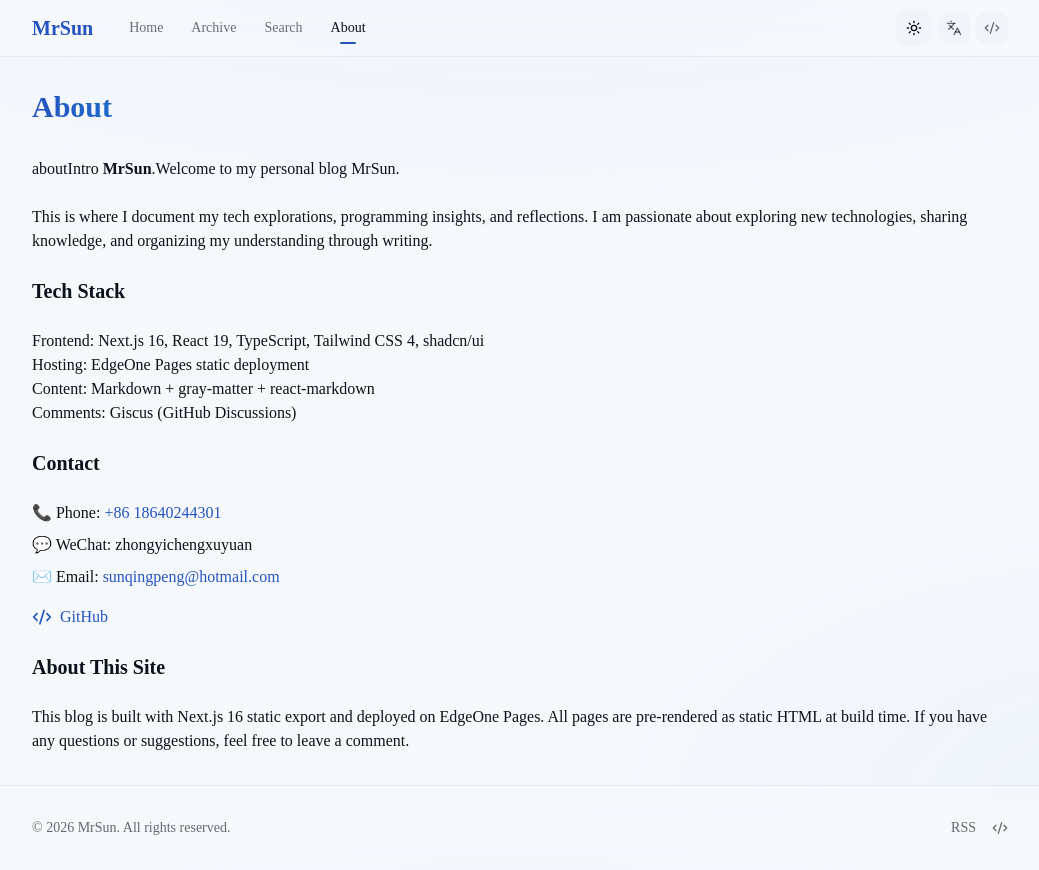
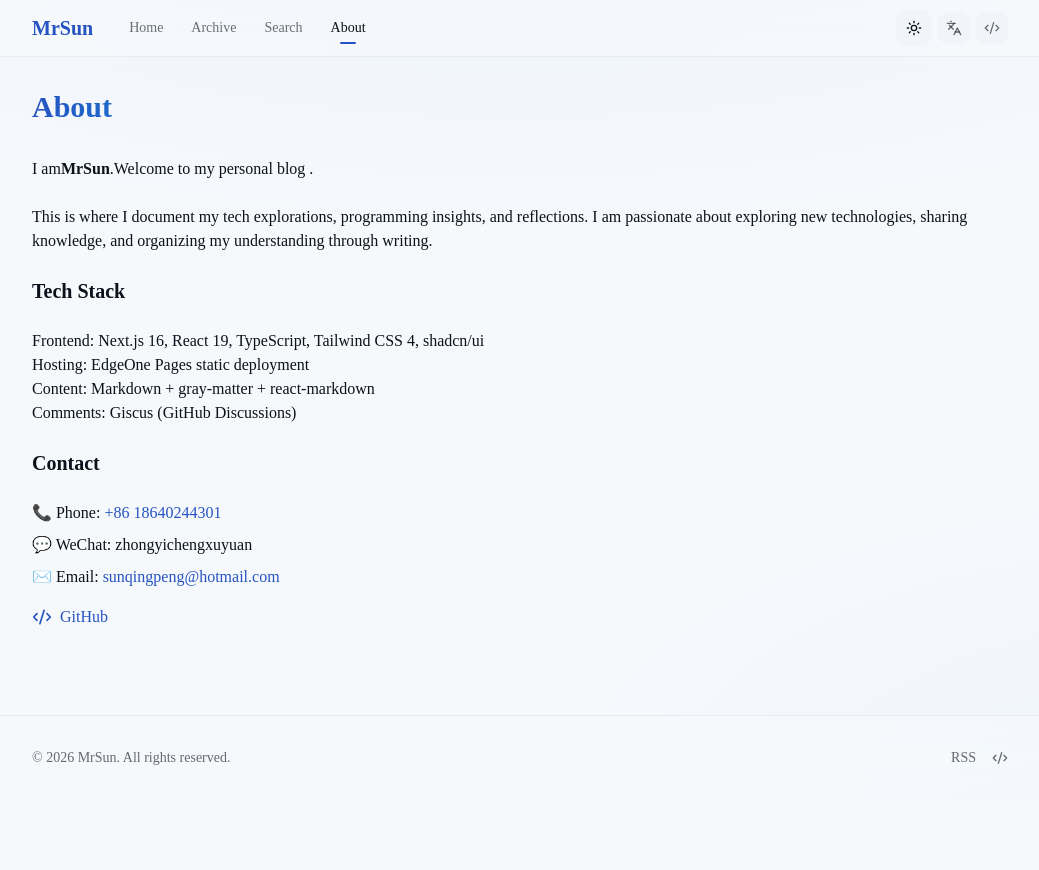
Before and after one commit to spmno/mrsun.me, a Next.js app: page /about in a window 1280 px wide. Shown: the whole page, without its empty margins (120-1159 px from the left). After the commit the page ends 800 px from the top, so only its background shows below. Built offline with nearby package versions, Linux system fonts and the light colour scheme.

Commit message:
Update about-locale-wrapper.tsx

```diff
--- a/src/components/about-locale-wrapper.tsx
+++ b/src/components/about-locale-wrapper.tsx
@@ -16,9 +16,8 @@ export function AboutLocaleWrapper() {
 
       <div className="prose_custom space-y-6">
         <p>
-          {t(locale, 'aboutIntro')}{' '}
-          <strong>{config.author}</strong>.
-          {t(locale, 'aboutWelcome')} {config.title}.
+          I am<strong>{config.author}</strong>.
+          {t(locale, 'aboutWelcome')} .
         </p>
         <p>
           {t(locale, 'aboutContent')}
@@ -50,10 +49,6 @@ export function AboutLocaleWrapper() {
           </li>
         </ul>
 
-        <h2 className="text-xl font-semibold">{t(locale, 'aboutSite')}</h2>
-        <p>
-          {t(locale, 'aboutSiteDesc')}
-        </p>
       </div>
     </div>
   );
```
